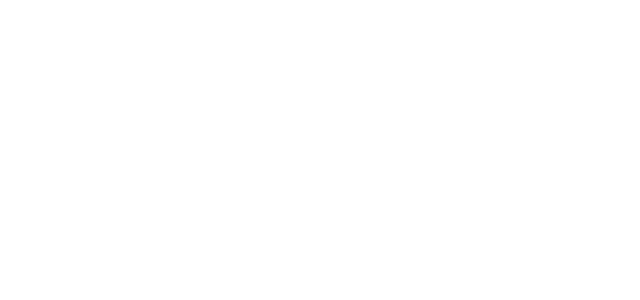
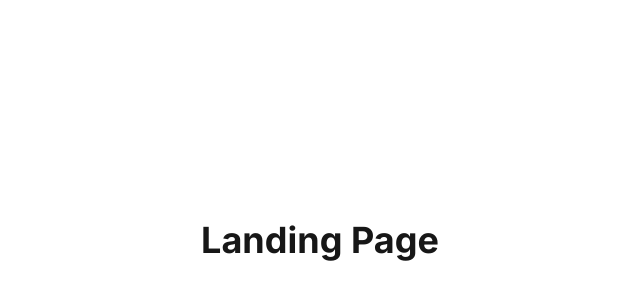
Before and after one commit to MatteoUrso/linkshr.ink, a Next.js app: page / in a window 1280 px wide. Shown: the part 160-460 px from the top of the page, without its empty margins (320-960 px from the left). Built offline with nearby package versions, Linux system fonts and the light colour scheme.

Commit message:
feat: enhance sign-in and sign-up pages with headings; improve marketing page layout

```diff
--- a/app/(auth)/sign-in/_components/sign-in-form.tsx
+++ b/app/(auth)/sign-in/_components/sign-in-form.tsx
@@ -27,6 +27,9 @@
         },
       }
     );
+
+    console.log("SignIn data", data);
+    console.log("SignIn error", error);
   };
 
   return <button onClick={handleSignIn}>SignIn</button>;
--- a/app/(auth)/sign-in/page.tsx
+++ b/app/(auth)/sign-in/page.tsx
@@ -10,6 +10,7 @@
 export default function Page() {
   return (
     <main className="flex h-screen w-full items-center justify-center">
+      <h1 className="mb-4 text-4xl font-bold">Sign In</h1>
       <SignInForm />
     </main>
   );
--- a/app/(auth)/sign-up/page.tsx
+++ b/app/(auth)/sign-up/page.tsx
@@ -35,6 +35,7 @@
 
   return (
     <main className="flex h-screen w-full items-center justify-center">
+      <h1 className="mb-4 text-4xl font-bold">Sign Up</h1>
       <button onClick={handleSignUp}>SignUp</button>
     </main>
   );
--- a/app/(marketing)/page.tsx
+++ b/app/(marketing)/page.tsx
@@ -1,3 +1,7 @@
 export default async function Page() {
-  return <div></div>;
+  return (
+    <main className="flex h-screen flex-col items-center justify-center">
+      <h1 className="text-4xl font-bold">Landing Page</h1>
+    </main>
+  );
 }
```
